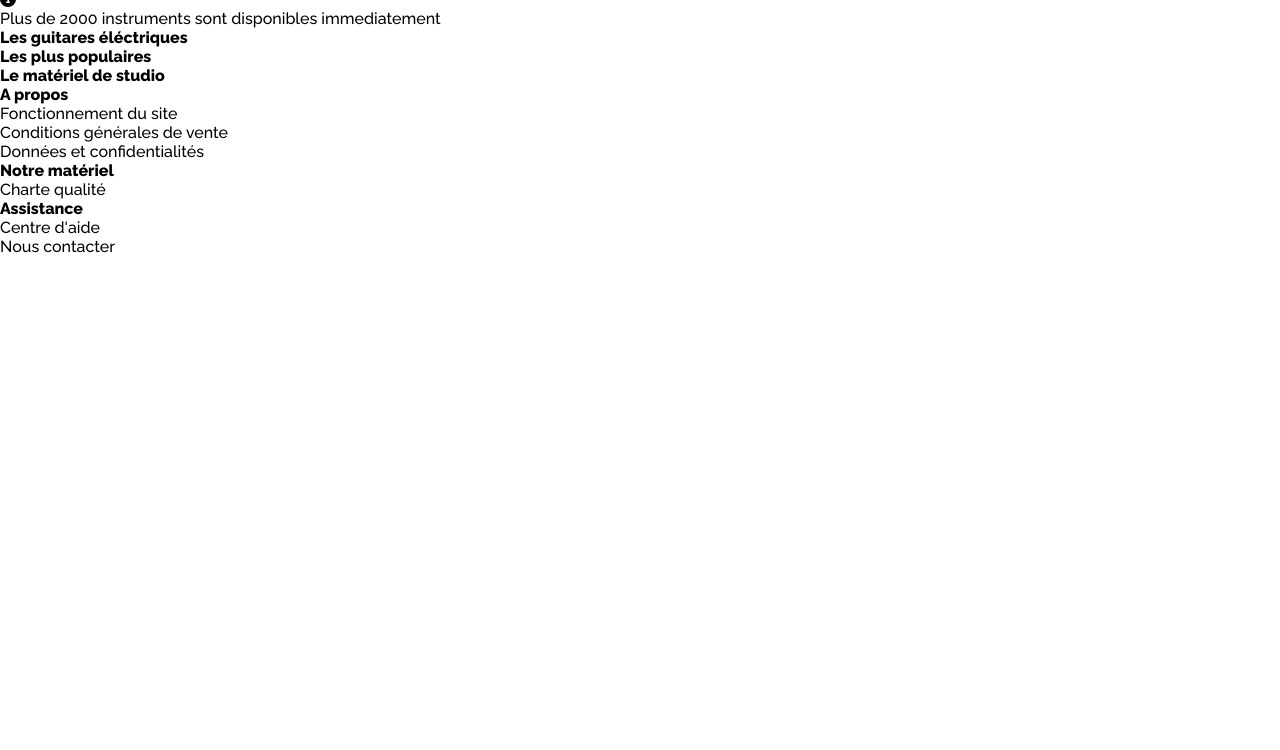
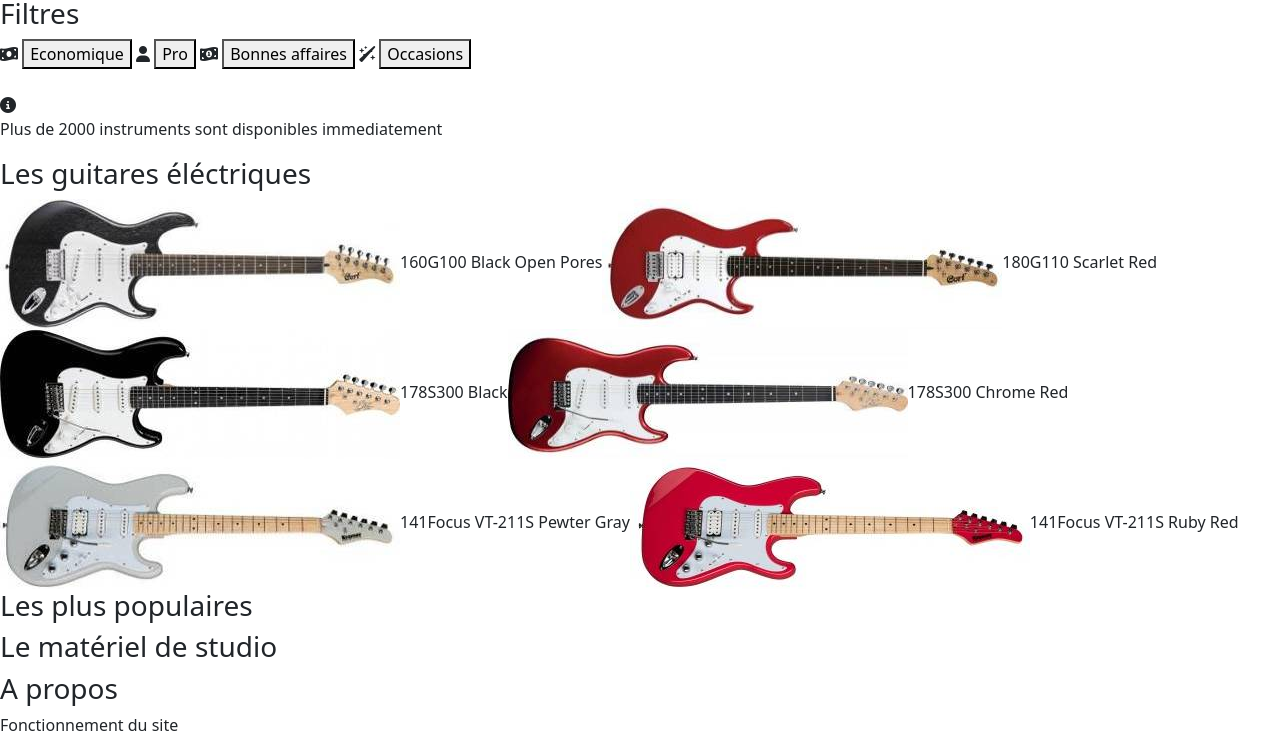
Before and after one commit to landolsijasser/projet-Jasser-aurelie, a website: page front/index.html in a window 1280 px wide. Shown: the part 274-1024 px from the top of the page. Before the commit the page ends 800 px from the top, so only its background shows below. Drawn offline with nearby package versions, Linux system fonts and the light colour scheme.

Commit message:
modif 2 jasser

```diff
--- a/front/assets/js/index.js
+++ b/front/assets/js/index.js
@@ -10,19 +10,28 @@
 /* Exemple de code d'utilisation de fetch :
 */
 fetch("../back/guitars.json")
-  .then(function (res) {
-    if (res.ok) {
-      return res.json();
+  .then(function (obj) {
+    if (obj.ok) {
+      return obj.json();
+    }
+    else {
+      throw new Error("le serveur ne répond pas");
     }
   })
-  .then(data => {
+  .then(function (objJS) {
+    for (let object of objJS) {
+      document.querySelector('#guitare').innerHTML += `<img src="../back/images/${object.imageUrl}"/>`;
+      document.querySelector('#guitare').innerHTML += `${object.price}`;
+      document.querySelector('#guitare').innerHTML += `${object.name}`;
+      console.log(object.price)
+    }
     // Utilisation des données dé-jsonifiées dans l'objet data
-    console.table(data);
+    //console.table(data);
     // Regardez la structure du json, comprenez son contenu, intégrez-le
     // dans votre HTML.
   })
   .catch(function(error) {
     // Gestion des erreurs
-    console.error("Something goes wrong!");
-    console.error(error);
+    console.error(error.message);
+
   });
--- a/front/index.html
+++ b/front/index.html
@@ -5,7 +5,9 @@
     <meta http-equiv="X-UA-Compatible" content="IE=edge">
     <meta name="viewport" content="width=device-width, initial-scale=1.0">
     <title>project_web</title>
-    <link rel="stylesheet" href="./assets/css/style.css">
+    <!-- <link rel="stylesheet" href="./assets/css/style.css"> -->
+    <link rel="stylesheet" href="https://cdn.jsdelivr.net/npm/bootstrap@5.2.2/dist/css/bootstrap.min.css"
+        integrity="sha384-Zenh87qX5JnK2Jl0vWa8Ck2rdkQ2Bzep5IDxbcnCeuOxjzrPF/et3URy9Bv1WTRi" crossorigin="anonymous">
 
 
 </head>
@@ -49,8 +51,9 @@
 
 
         </section>
-        <section>
+        <section class="flex-container" id="guitare">
             <h3>Les guitares éléctriques</h3>
+
         </section>
         <section>
             <h3>Les plus populaires</h3>
@@ -80,5 +83,6 @@
         </div>
     </Footer>
 <script src="https://kit.fontawesome.com/1090e0aa9a.js" crossorigin="anonymous"></script>
+<script src="assets/js/index.js"></script>
 </body>
 </html>
```
